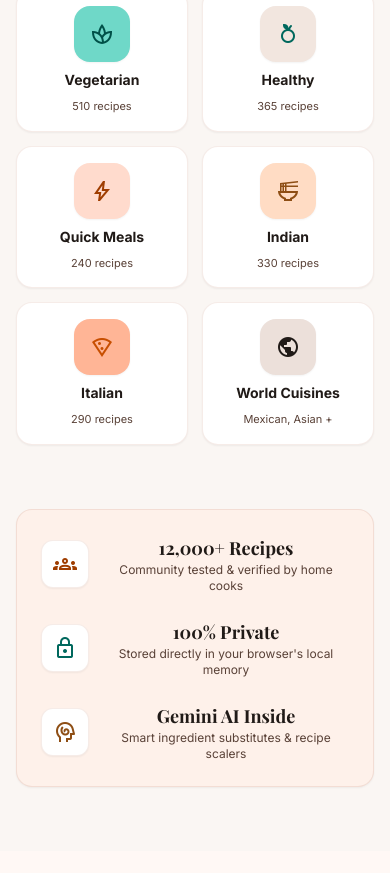
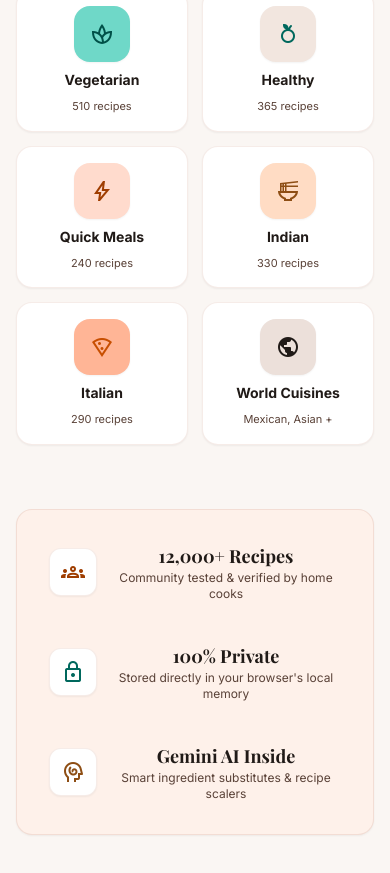
Before and after one commit to bikram73/RecipeHub_AI, a React (Vite) app: page / in a window 390 px wide. Shown: the part 6516-7389 px from the top of the page. Before the commit the page ends 7367 px from the top, so only its background shows below. Built offline with nearby package versions, Linux system fonts and the light colour scheme; a web font is replaced by a local one.

Commit message:
first commit

```diff
--- a/src/components/HomeLandingView.tsx
+++ b/src/components/HomeLandingView.tsx
@@ -46,19 +46,62 @@ export const HomeLandingView: React.FC<HomeLandingViewProps> = ({
   const [selectedDietary, setSelectedDietary] = useState<string | null>(null);
   const [showFiltersDropdown, setShowFiltersDropdown] = useState<'cuisine' | 'time' | 'dietary' | null>(null);
 
+  const handleSearchSubmit = (e?: React.FormEvent) => {
+    if (e) e.preventDefault();
+    let query = searchInput.trim();
+    if (selectedCuisine && selectedCuisine !== 'All Cuisines') {
+      query = query ? `${query} ${selectedCuisine}` : selectedCuisine;
+    }
+    if (selectedDietary && selectedDietary !== 'All Diets') {
+      query = query ? `${query} ${selectedDietary}` : selectedDietary;
+    }
+    if (selectedCookTime && selectedCookTime !== 'Any Time') {
+      query = query ? `${query} ${selectedCookTime}` : selectedCookTime;
+    }
+    onSearch?.(query);
+    onNavigate('explore');
+  };
+
   const handleVoiceSearch = () => {
     setIsListening(true);
-    setTimeout(() => {
-      setSearchInput("Garlic butter shrimp with lemon pasta");
-      setIsListening(false);
-    }, 1200);
-  };
-
-  const handleSearchSubmit = (e: React.FormEvent) => {
-    e.preventDefault();
-    if (searchInput.trim()) {
-      onSearch?.(searchInput.trim());
-      onNavigate('explore');
+    if (typeof window !== 'undefined' && ('webkitSpeechRecognition' in window || 'SpeechRecognition' in window)) {
+      try {
+        const SpeechRec = (window as any).SpeechRecognition || (window as any).webkitSpeechRecognition;
+        const recognition = new SpeechRec();
+        recognition.lang = 'en-US';
+        recognition.continuous = false;
+        recognition.interimResults = false;
+        recognition.onresult = (event: any) => {
+          const transcript = event.results[0][0].transcript;
+          setSearchInput(transcript);
+          setIsListening(false);
+          onSearch?.(transcript);
+          onNavigate('explore');
+        };
+        recognition.onerror = () => {
+          setSearchInput("Garlic butter shrimp with lemon pasta");
+          setIsListening(false);
+          setTimeout(() => {
+            onSearch?.("Garlic butter shrimp with lemon pasta");
+            onNavigate('explore');
+          }, 300);
+        };
+        recognition.start();
+      } catch (err) {
+        setTimeout(() => {
+          setSearchInput("Garlic butter shrimp with lemon pasta");
+          setIsListening(false);
+          onSearch?.("Garlic butter shrimp with lemon pasta");
+          onNavigate('explore');
+        }, 800);
+      }
+    } else {
+      setTimeout(() => {
+        setSearchInput("Garlic butter shrimp with lemon pasta");
+        setIsListening(false);
+        onSearch?.("Garlic butter shrimp with lemon pasta");
+        onNavigate('explore');
+      }, 800);
     }
   };
 
@@ -657,12 +700,19 @@ export const HomeLandingView: React.FC<HomeLandingViewProps> = ({
               </div>
 
               {/* Overlapping Decorative AI Tip Floating Card */}
-              <div className="hidden sm:flex absolute -bottom-5 -left-6 z-20 items-center gap-3 bg-white/95 backdrop-blur-md p-3.5 rounded-2xl shadow-xl border border-[#e1bfb2]/40 max-w-xs">
+              <div
+                onClick={() => onSelectRecipe(heroTuscanSalmon)}
+                className="hidden sm:flex absolute -bottom-5 -left-6 z-20 items-center gap-3 bg-white/95 backdrop-blur-md p-3.5 rounded-2xl shadow-xl border border-[#e1bfb2]/40 max-w-xs cursor-pointer hover:scale-105 transition-transform"
+                title="View Tuscan Salmon Recipe Tips"
+              >
                 <div className="w-10 h-10 rounded-xl bg-[#ffdbcd] flex items-center justify-center shrink-0 text-[#9f3d00]">
                   <span className="material-symbols-outlined text-[24px]">soup_kitchen</span>
                 </div>
                 <div className="flex flex-col">
-                  <span className="text-xs text-[#201a17] font-bold">Gemini Kitchen Insight</span>
+                  <span className="text-xs text-[#201a17] font-bold flex items-center gap-1">
+                    <span>Gemini Kitchen Insight</span>
+                    <span className="text-[10px] text-[#9f3d00] font-bold">✨ Tap to cook</span>
+                  </span>
                   <span className="text-xs text-[#594137]">"Substitute coconut cream for lactose-free Tuscan salmon!"</span>
                 </div>
               </div>
@@ -1225,34 +1275,46 @@ export const HomeLandingView: React.FC<HomeLandingViewProps> = ({
             <div className="grid grid-cols-1 md:grid-cols-3 gap-6 items-center text-center md:text-left">
 
               {/* Stat 1 */}
-              <div className="flex items-center gap-3.5 justify-center md:justify-start">
-                <div className="w-12 h-12 rounded-xl bg-white text-[#9f3d00] flex items-center justify-center shrink-0 shadow-xs border border-[#e1bfb2]/30">
+              <div
+                onClick={() => onNavigate('explore')}
+                className="flex items-center gap-3.5 justify-center md:justify-start p-2 rounded-xl hover:bg-white/60 transition-colors cursor-pointer group"
+                title="Explore 12,000+ Recipes"
+              >
+                <div className="w-12 h-12 rounded-xl bg-white text-[#9f3d00] flex items-center justify-center shrink-0 shadow-xs border border-[#e1bfb2]/30 group-hover:scale-105 transition-transform">
                   <span className="material-symbols-outlined text-[26px]">groups</span>
                 </div>
                 <div className="flex flex-col">
-                  <span className="font-serif text-lg text-[#201a17] font-bold">12,000+ Recipes</span>
+                  <span className="font-serif text-lg text-[#201a17] font-bold group-hover:text-[#9f3d00] transition-colors">12,000+ Recipes</span>
                   <span className="text-xs text-[#594137]">Community tested & verified by home cooks</span>
                 </div>
               </div>
 
               {/* Stat 2 */}
-              <div className="flex items-center gap-3.5 justify-center md:justify-start">
-                <div className="w-12 h-12 rounded-xl bg-white text-[#00685d] flex items-center justify-center shrink-0 shadow-xs border border-[#e1bfb2]/30">
+              <div
+                onClick={() => onNavigate('settings')}
+                className="flex items-center gap-3.5 justify-center md:justify-start p-2 rounded-xl hover:bg-white/60 transition-colors cursor-pointer group"
+                title="View Privacy & Local Storage Settings"
+              >
+                <div className="w-12 h-12 rounded-xl bg-white text-[#00685d] flex items-center justify-center shrink-0 shadow-xs border border-[#e1bfb2]/30 group-hover:scale-105 transition-transform">
                   <span className="material-symbols-outlined text-[26px]">lock</span>
                 </div>
                 <div className="flex flex-col">
-                  <span className="font-serif text-lg text-[#201a17] font-bold">100% Private</span>
+                  <span className="font-serif text-lg text-[#201a17] font-bold group-hover:text-[#00685d] transition-colors">100% Private</span>
                   <span className="text-xs text-[#594137]">Stored directly in your browser's local memory</span>
                 </div>
               </div>
 
               {/* Stat 3 */}
-              <div className="flex items-center gap-3.5 justify-center md:justify-start">
-                <div className="w-12 h-12 rounded-xl bg-white text-[#8e4e14] flex items-center justify-center shrink-0 shadow-xs border border-[#e1bfb2]/30">
+              <div
+                onClick={() => onNavigate('ai-kitchen')}
+                className="flex items-center gap-3.5 justify-center md:justify-start p-2 rounded-xl hover:bg-white/60 transition-colors cursor-pointer group"
+                title="Launch Gemini AI Kitchen"
+              >
+                <div className="w-12 h-12 rounded-xl bg-white text-[#8e4e14] flex items-center justify-center shrink-0 shadow-xs border border-[#e1bfb2]/30 group-hover:scale-105 transition-transform">
                   <span className="material-symbols-outlined text-[26px]">cognition</span>
                 </div>
                 <div className="flex flex-col">
-                  <span className="font-serif text-lg text-[#201a17] font-bold">Gemini AI Inside</span>
+                  <span className="font-serif text-lg text-[#201a17] font-bold group-hover:text-[#8e4e14] transition-colors">Gemini AI Inside</span>
                   <span className="text-xs text-[#594137]">Smart ingredient substitutes & recipe scalers</span>
                 </div>
               </div>
```
